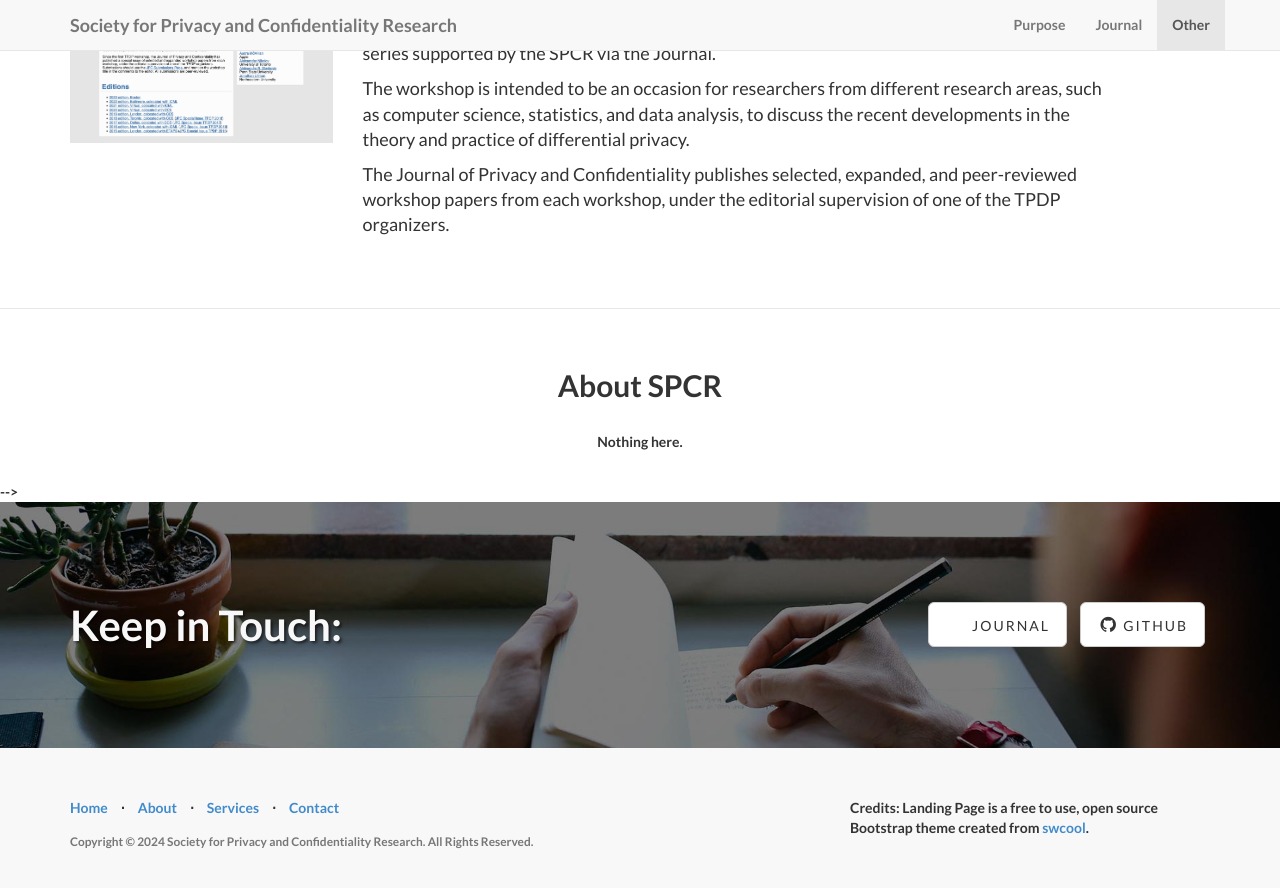
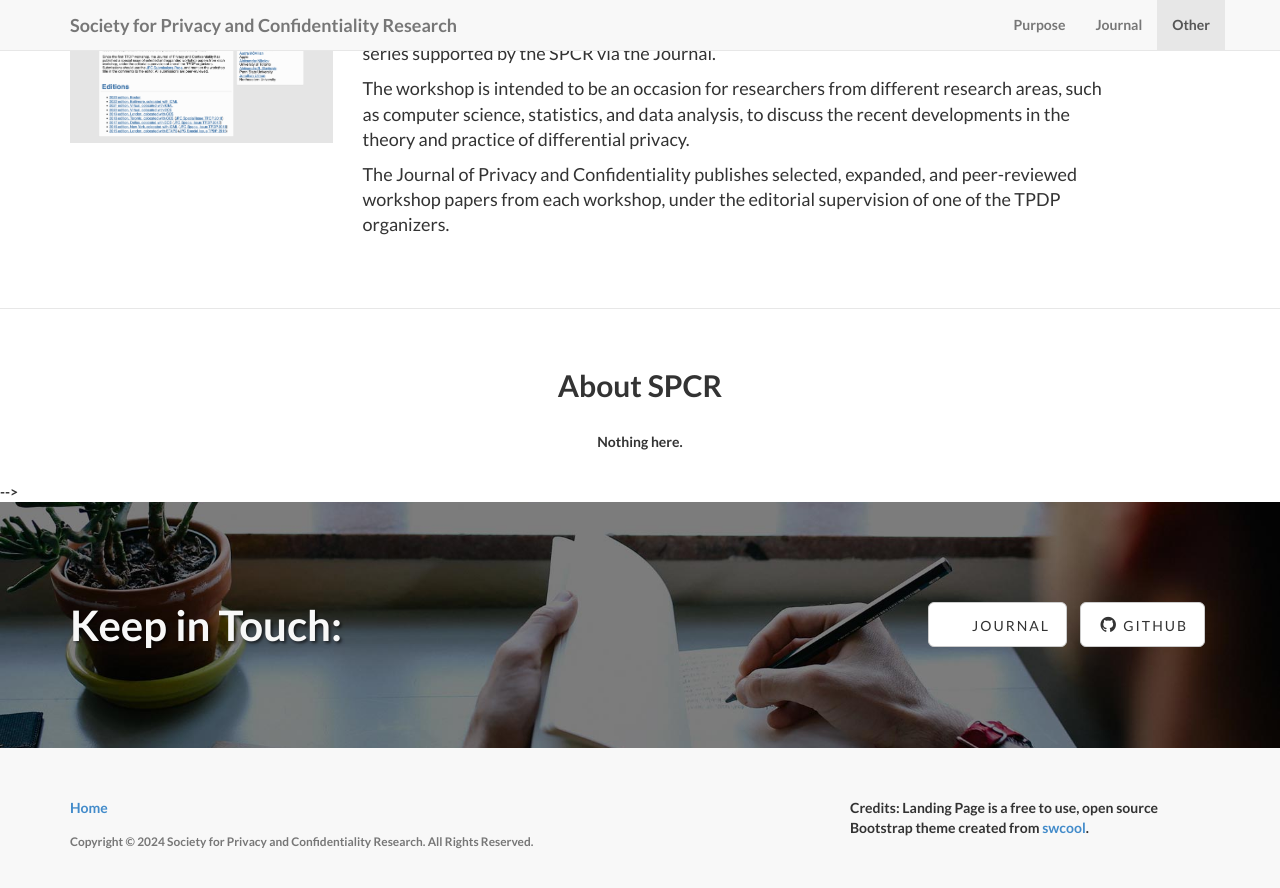
Before and after one commit to journalprivacyconfidentiality/socprivconfresearch.org, a Jekyll site: the page built from index.html, in a window 1280 px wide and 900 px high, scrolled down 1721 px. Shown: the top 888 px of the window. Built offline with Jekyll 4.4.1, drawn with Linux system fonts in a browser that asks for light colours; nearby versions of some CDN libraries; library files that are not in the unit come from our copies.

Commit message:
Removing wrong footer

```diff
--- a/_includes/footer.html
+++ b/_includes/footer.html
@@ -7,18 +7,10 @@
                     <li>
                         <a href="#home">Home</a>
                     </li>
-                    <li class="footer-menu-divider">&sdot;</li>
-                    <li>
-                        <a href="#about">About</a>
-                    </li>
-                    <li class="footer-menu-divider">&sdot;</li>
-                    <li>
-                        <a href="#services">Services</a>
-                    </li>
-                    <li class="footer-menu-divider">&sdot;</li>
+                    <!-- <li class="footer-menu-divider">&sdot;</li>
                     <li>
                         <a href="#contact">Contact</a>
-                    </li>
+                    </li> -->
                 </ul>
                 <p class="copyright text-muted small">{{ site.copyright }}</p>
             </div>
```
